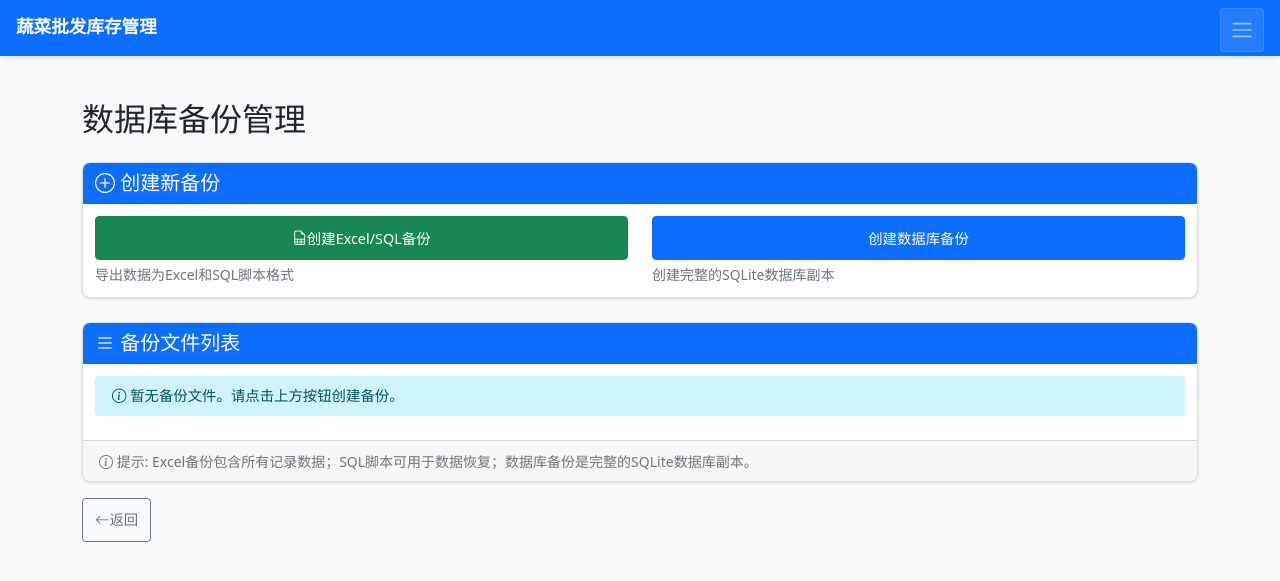
After one commit to cqboy321/SHUCAI2, a Flask app: page /admin/backup in a window 1280 px wide. The commit adds this page. Shown: the top 581 px of the page. Run offline with Flask 2, Linux system fonts and the light colour scheme; a user stored in the database is signed in; parts of the project's set-up code (start-up, migrations or seed data) failed here and were passed over; some libraries are stand-ins or nearby versions.

Commit message:
Add files via upload

```diff
--- /dev/null
+++ b/templates/admin_backup.html
@@ -0,0 +1,109 @@
+{% extends "base.html" %}
+
+{% block content %}
+<div class="container mt-4">
+    <h2 class="mb-4"><i class="bi bi-database"></i> 数据库备份管理</h2>
+
+    <div class="card mb-4">
+        <div class="card-header bg-primary text-white">
+            <h5 class="mb-0"><i class="bi bi-plus-circle"></i> 创建新备份</h5>
+        </div>
+        <div class="card-body">
+            <div class="row">
+                <div class="col-md-6">
+                    <form method="post">
+                        <input type="hidden" name="csrf_token" value="{{ csrf_token() }}">
+                        <input type="hidden" name="action" value="create_backup">
+                        <div class="d-grid">
+                            <button type="submit" class="btn btn-success">
+                                <i class="bi bi-file-earmark-spreadsheet"></i> 创建Excel/SQL备份
+                            </button>
+                        </div>
+                        <small class="text-muted mt-1 d-block">导出数据为Excel和SQL脚本格式</small>
+                    </form>
+                </div>
+                <div class="col-md-6">
+                    <form method="post">
+                        <input type="hidden" name="csrf_token" value="{{ csrf_token() }}">
+                        <input type="hidden" name="action" value="backup_sqlite">
+                        <div class="d-grid">
+                            <button type="submit" class="btn btn-primary">
+                                <i class="bi bi-database"></i> 创建数据库备份
+                            </button>
+                        </div>
+                        <small class="text-muted mt-1 d-block">创建完整的SQLite数据库副本</small>
+                    </form>
+                </div>
+            </div>
+        </div>
+    </div>
+
+    <div class="card">
+        <div class="card-header bg-primary text-white">
+            <h5 class="mb-0"><i class="bi bi-list"></i> 备份文件列表</h5>
+        </div>
+        <div class="card-body">
+            {% if backups %}
+            <div class="table-responsive">
+                <table class="table table-striped table-hover">
+                    <thead>
+                        <tr>
+                            <th>文件名</th>
+                            <th>类型</th>
+                            <th>大小</th>
+                            <th>创建时间</th>
+                            <th>操作</th>
+                        </tr>
+                    </thead>
+                    <tbody>
+                        {% for backup in backups %}
+                        <tr>
+                            <td>{{ backup.name }}</td>
+                            <td>
+                                {% if backup.type == 'Excel备份' %}
+                                <span class="badge bg-success"><i class="bi bi-file-earmark-excel"></i> {{ backup.type }}</span>
+                                {% elif backup.type == 'SQL脚本备份' %}
+                                <span class="badge bg-info"><i class="bi bi-file-earmark-code"></i> {{ backup.type }}</span>
+                                {% else %}
+                                <span class="badge bg-primary"><i class="bi bi-database"></i> {{ backup.type }}</span>
+                                {% endif %}
+                            </td>
+                            <td>{{ backup.size }}</td>
+                            <td>{{ backup.time.strftime('%Y-%m-%d %H:%M:%S') }}</td>
+                            <td>
+                                <div class="btn-group btn-group-sm">
+                                    <a href="{{ url_for('download_backup', filename=backup.name) }}" class="btn btn-primary">
+                                        <i class="bi bi-download"></i> 下载
+                                    </a>
+                                    <a href="{{ url_for('delete_backup', filename=backup.name) }}" class="btn btn-danger"
+                                       onclick="return confirm('确定要删除这个备份文件吗？此操作不可恢复!');">
+                                        <i class="bi bi-trash"></i> 删除
+                                    </a>
+                                </div>
+                            </td>
+                        </tr>
+                        {% endfor %}
+                    </tbody>
+                </table>
+            </div>
+            {% else %}
+            <div class="alert alert-info">
+                <i class="bi bi-info-circle"></i> 暂无备份文件。请点击上方按钮创建备份。
+            </div>
+            {% endif %}
+        </div>
+        <div class="card-footer">
+            <small class="text-muted">
+                <i class="bi bi-info-circle"></i>
+                提示: Excel备份包含所有记录数据；SQL脚本可用于数据恢复；数据库备份是完整的SQLite数据库副本。
+            </small>
+        </div>
+    </div>
+
+    <div class="mt-3">
+        <a href="{{ url_for('index') }}" class="btn btn-outline-secondary">
+            <i class="bi bi-arrow-left"></i> 返回
+        </a>
+    </div>
+</div>
+{% endblock %}
--- a/templates/base.html
+++ b/templates/base.html
@@ -653,6 +653,7 @@
             <a href="{{ url_for('admin_users') }}" class="menu-link">用户管理</a>
             <a href="{{ url_for('admin_prices') }}" class="menu-link">价格管理</a>
             <a href="{{ url_for('admin_activities') }}" class="menu-link">活动日志</a>
+            <a href="{{ url_for('admin_backup') }}" class="menu-link">备份管理</a>
             {% endif %}
             <a href="{{ url_for('change_password') }}" class="menu-link">修改密码</a>
             <div class="menu-item">
```
